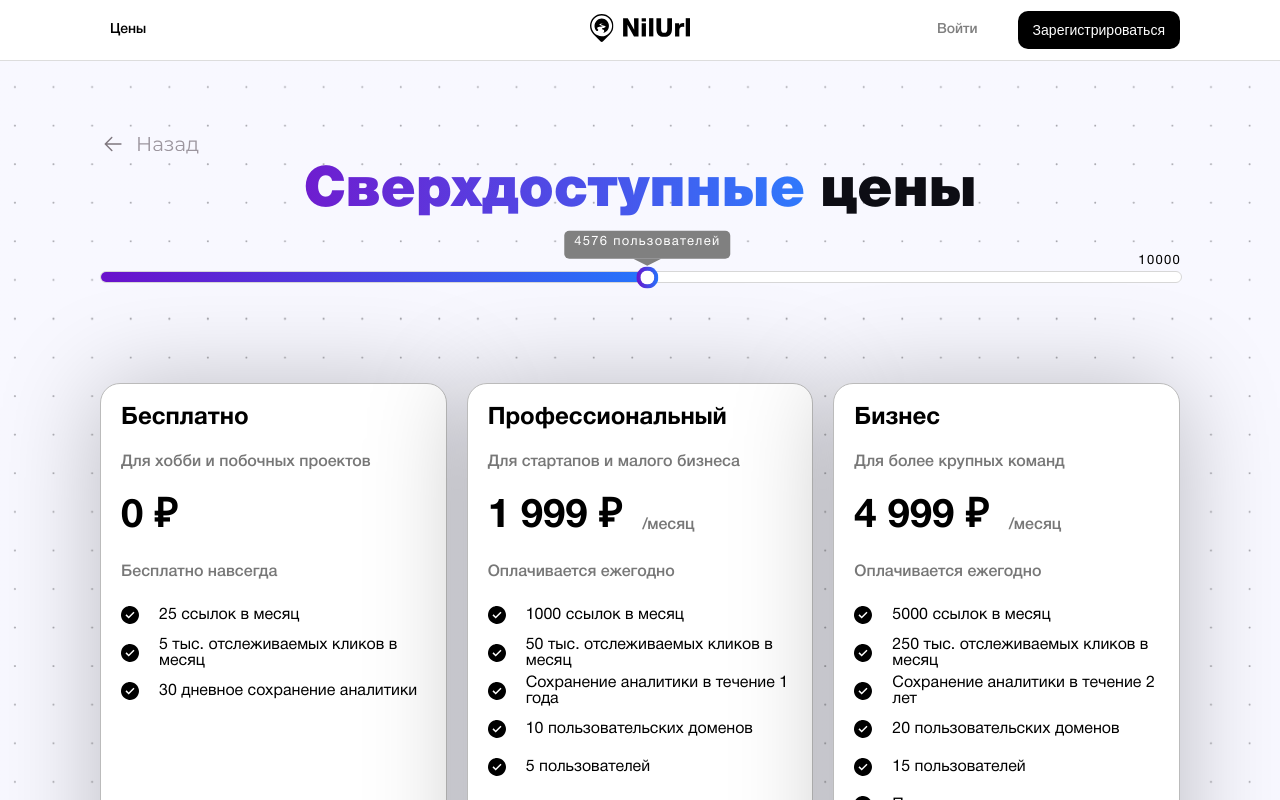
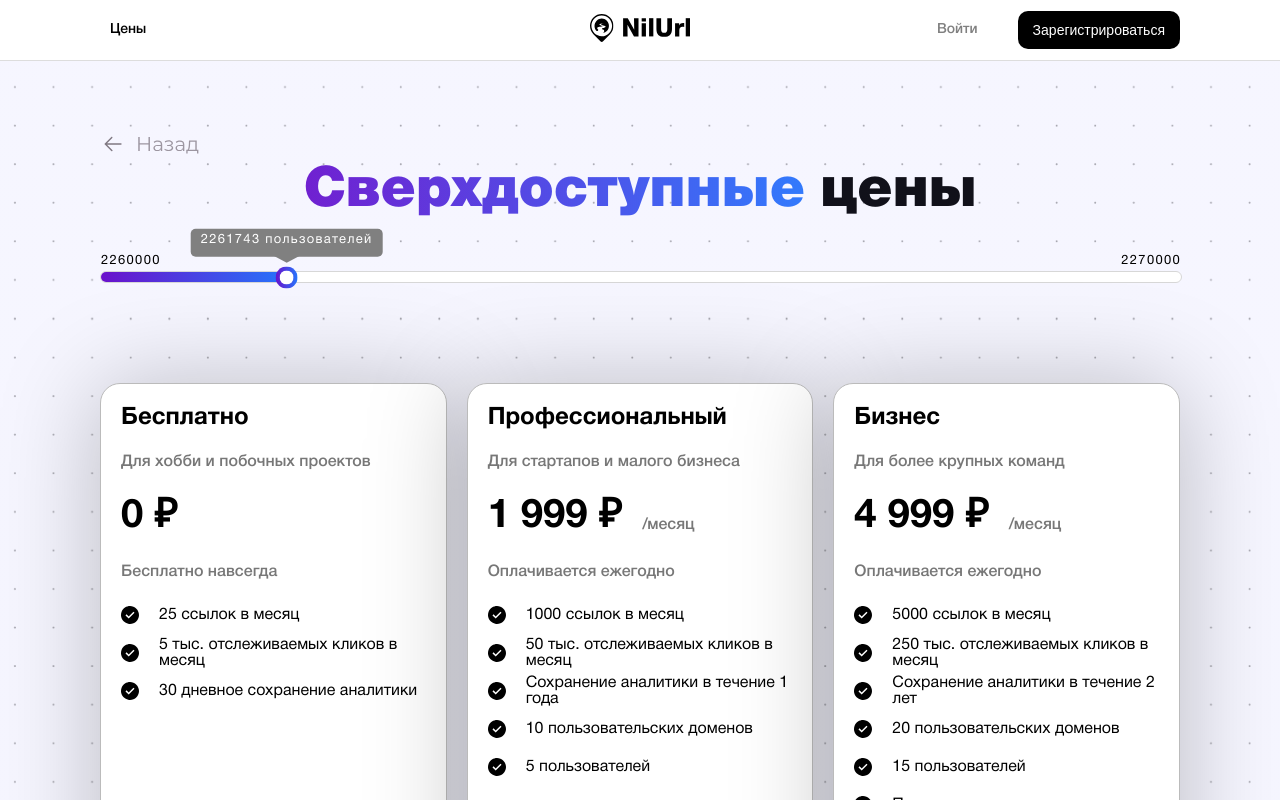
Before and after one commit to Diablox777/Project-for-company, a React (Create React App) app: page / in a window 1280 px wide. Shown: the top 800 px of the page. Built offline with nearby package versions, Linux system fonts and the light colour scheme.

Commit message:
Пофиксил ряд недочетов у слайдера кол-ва пользователей

```diff
--- a/src/components/prices-block/PricesBlock.js
+++ b/src/components/prices-block/PricesBlock.js
@@ -15,7 +15,7 @@ const PricesBlock = () => {
   const [isHovered2, setIsHovered2] = useState(false);
   const [isHovered3, setIsHovered3] = useState(false);
 
-  const registeredUsers = 4576;
+  const registeredUsers = 2261743;
 
   return (
     <main className="prices">
--- a/src/components/prices-block/pricesBlock.css
+++ b/src/components/prices-block/pricesBlock.css
@@ -16,7 +16,7 @@
   transform: translate(-50%, -50%);
   width: 100%;
   height: 100%;
-  background: linear-gradient(rgba(166, 165, 255, 0.08), rgba(166, 165, 255, 0.08));
+  background: linear-gradient(rgba(166, 165, 255, 0.1), rgba(166, 165, 255, 0.1));
 
 }
 
--- a/src/components/slider/Slider.js
+++ b/src/components/slider/Slider.js
@@ -8,6 +8,7 @@ const Slider = ({ initialRegisteredUsers }) => {
   const ContainerRef = useRef(null);
   const TextRef = useRef(null);
   const [containerWidth, setContainerWidth] = useState(0);
+  const [leftValue, setLeftValue] = useState(0);
   const [rightValue, setRightValue] = useState(0);
 
   useEffect(() => {
@@ -15,10 +16,11 @@ const Slider = ({ initialRegisteredUsers }) => {
   }, []);
 
   useEffect(() => {
-    const newPosition = (containerWidth - 100) * (remainder / 10000);
-    CircleRef.current.style.transform = `translateX(${86 + newPosition}px) translateY(${-25}%)`;
-    CoverRef.current.style.width = `${100 + newPosition}px`;
-  }, [remainder]);
+    const newPosition = (containerWidth) * (remainder / 10000);
+    const translateX = remainder > 1200 ? newPosition : 86;
+    CircleRef.current.style.transform = `translateX(${translateX - 14}px) translateY(${-25}%)`;
+    CoverRef.current.style.width = `${translateX}px`;
+  }, [remainder, containerWidth]);
 
   useEffect(() => {
     determineRangeAndRemainder(initialRegisteredUsers);
@@ -26,14 +28,17 @@ const Slider = ({ initialRegisteredUsers }) => {
 
   const determineRangeAndRemainder = (users) => {
     const rangeNumber = Math.floor(users / 10000);
+    const calculatedLeftValue = rangeNumber * 10000;
     const calculatedRightValue = (rangeNumber + 1) * 10000;
     setRemainder(users % 10000);
+    setLeftValue(calculatedLeftValue);
     setRightValue(calculatedRightValue);
   };
 
   return (
       <div className="slider-container" ref={ContainerRef}>
-        <p className="slider-limit">{rightValue}</p>
+        <p className="slider-limit left">{leftValue}</p>
+        <p className="slider-limit right">{rightValue}</p>
         <div className="slider-circle" ref={CircleRef}>
           <div className="slider-text" ref={TextRef}>
             <p className="users-value">{initialRegisteredUsers} пользователей</p>
--- a/src/components/slider/slider.css
+++ b/src/components/slider/slider.css
@@ -31,27 +31,25 @@
 .slider-text {
   position: absolute;
   height: 27.5px;
-  top: -26px;
+  top: -28px;
   left: 50%;
   transform: translate(-50%, -50%);
   z-index: 1;
   background: grey;
-  border: none;
   border-radius: 5px;
-
 }
 
 .slider-text::after {
   content: "";
   position: absolute;
-  bottom: -7.7px;
+  width: 0;
+  height: 0;
+  bottom: -6.5px;
   left: 50%;
   transform: translateX(-50%);
-  width: 0;
-  height: 0;
-  border-left: 14.095px solid transparent;
-  border-right: 14.095px solid transparent;
-  border-top: 7.7px solid grey;
+  border-left: 15.7514px solid transparent;
+  border-right: 15.7514px solid transparent;
+  border-top: 8.624px solid grey;
 }
 
 .users-value {
@@ -72,10 +70,17 @@
 .slider-limit {
   position: absolute;
   top: -30px;
-  right: 0;
   font-family: "Helvetica Neue Cyr";
   font-size: 13px;
   font-weight: 400;
   letter-spacing: 0.1em;
   text-align: center;
 }
+
+.left {
+left: 0;
+}
+
+.right {
+right: 0;
+}
```
